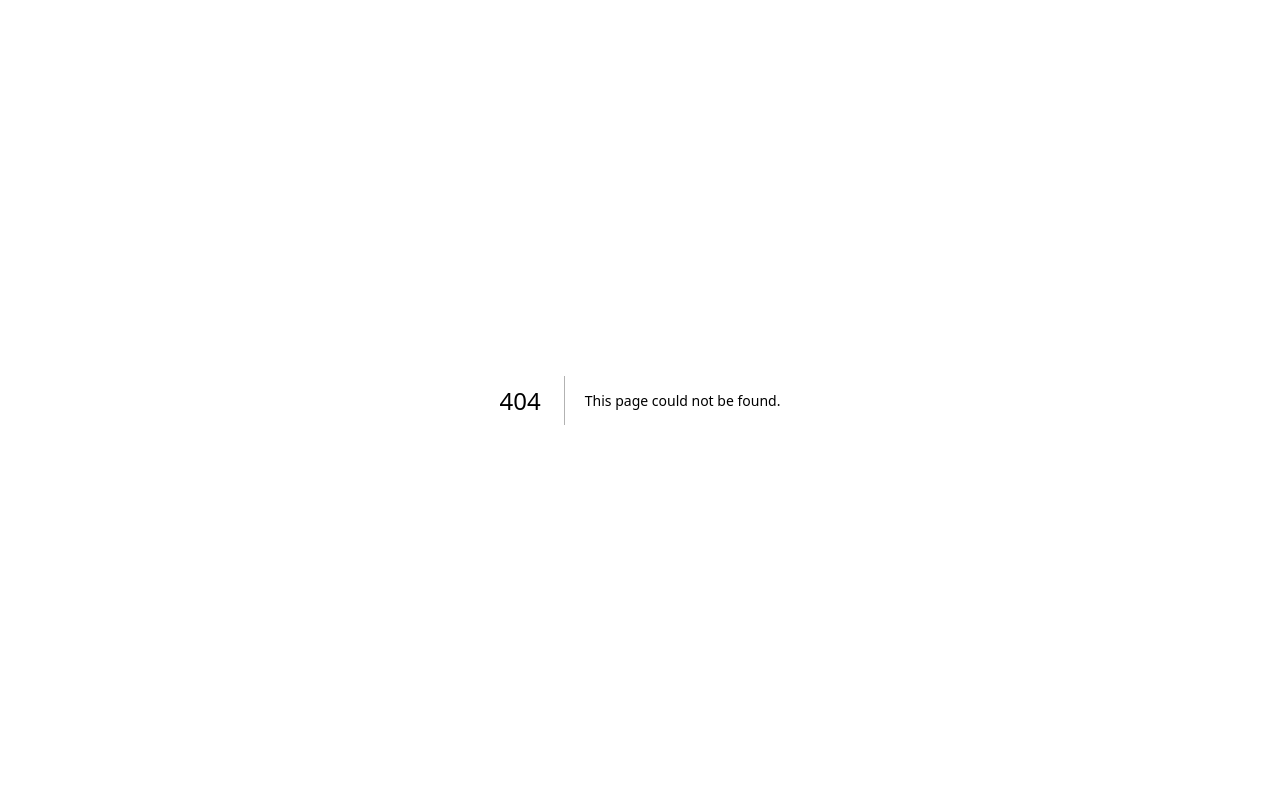
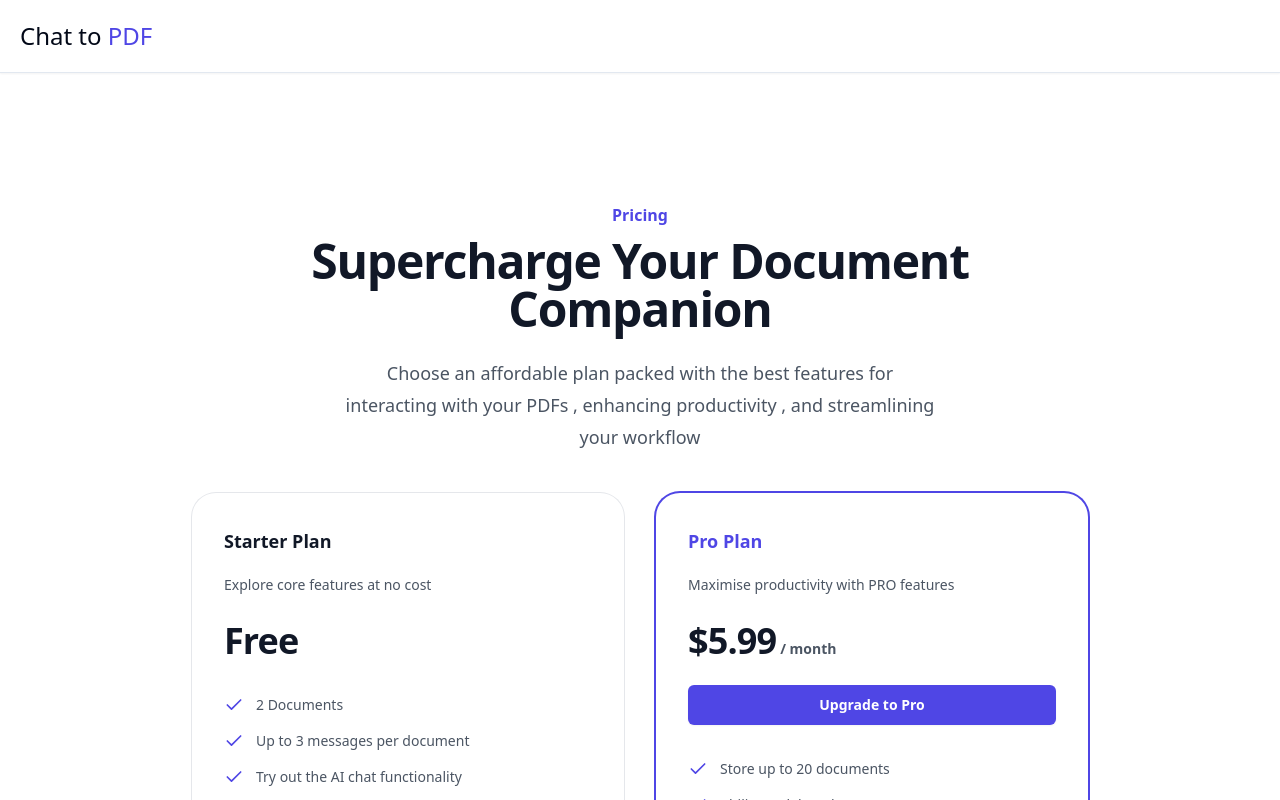
Before and after one commit to smartinuk88/chat-with-pdf, a Next.js app: page /dashboard/upgrade in a window 1280 px wide. Before the commit this address had no page. Built offline with nearby package versions, Linux system fonts and the light colour scheme; no server answers.

Commit message:
Build pricing page

```diff
--- /dev/null
+++ b/app/dashboard/upgrade/page.tsx
@@ -0,0 +1,115 @@
+"use client";
+
+import { Button } from "@/components/ui/button";
+import { CheckIcon } from "lucide-react";
+
+function PricingPage() {
+  return (
+    <div>
+      <div className="py-24 sm:py-32">
+        <div className="max-w-4xl mx-auto text-center">
+          <h2 className="text-base font-semibold leading-7 text-indigo-600">
+            Pricing
+          </h2>
+          <p className="mt-2 text-4xl font-bold tracking-tight text-gray-900 sm:text-5xl">
+            Supercharge Your Document Companion
+          </p>
+        </div>
+
+        <p className="mx-auto mt-6 max-w-2xl px-10 text-center text-lg leading-8 text-gray-600">
+          Choose an affordable plan packed with the best features for
+          interacting with your PDFs , enhancing productivity , and streamlining
+          your workflow
+        </p>
+
+        <div className="max-w-md mx-auto mt-10 grid grid-cols-1 md:grid-cols-2 md:max-w-2xl gap-8 lg:max-w-4xl">
+          {/* FREE */}
+          <div className="ring-1 ring-gray-200 p-8 h-fit pb-12 rounded-3xl">
+            <h3 className="text-lg font-semibold leading-8 text-gray-900">
+              Starter Plan
+            </h3>
+            <p className="mt-4 text-sm leading-6 text-gray-600">
+              Explore core features at no cost
+            </p>
+            <p className="mt-6 flex items-baseline gap-x-1">
+              <span className="text-4xl font-bold tracking-tight text-gray-900">
+                Free
+              </span>
+            </p>
+            <ul
+              role="list"
+              className="mt-8 space-y-3 text-sm leading-6 text-gray-600"
+            >
+              <li className="flex gap-x-3">
+                <CheckIcon className="h-6 w-5 flex-none text-indigo-600" /> 2
+                Documents
+              </li>
+              <li className="flex gap-x-3">
+                <CheckIcon className="h-6 w-5 flex-none text-indigo-600" /> Up
+                to 3 messages per document
+              </li>
+              <li className="flex gap-x-3">
+                <CheckIcon className="h-6 w-5 flex-none text-indigo-600" /> Try
+                out the AI chat functionality
+              </li>
+            </ul>
+          </div>
+
+          {/* PRO */}
+          <div className="ring-2 ring-indigo-600 p-8 rounded-3xl">
+            <h3 className="text-lg font-semibold leading-8 text-indigo-600">
+              Pro Plan
+            </h3>
+            <p className="mt-4 text-sm leading-6 text-gray-600">
+              Maximise productivity with PRO features
+            </p>
+            <p className="mt-6 flex items-baseline gap-x-1">
+              <span className="text-4xl font-bold tracking-tight text-gray-900">
+                $5.99
+              </span>
+              <span className="text-sm font-semibold leading-6 text-gray-600">
+                {" "}
+                / month
+              </span>
+            </p>
+
+            <Button className="bg-indigo-600 w-full text-white shadow-sm hover:bg-indigo-500 mt-6 block rounded-md px-3 py-2 text-center text-sm font-semibold leading-6 focus-visible:outline focus-visible:outline-2 focus-visible:outline-offset-2 focus-visible:outline-indigo-600">
+              Upgrade to Pro
+            </Button>
+
+            <ul
+              role="list"
+              className="mt-8 space-y-3 text-sm leading-6 text-gray-600"
+            >
+              <li className="flex gap-x-3">
+                <CheckIcon className="h-6 w-5 flex-none text-indigo-600" />{" "}
+                Store up to 20 documents
+              </li>
+              <li className="flex gap-x-3">
+                <CheckIcon className="h-6 w-5 flex-none text-indigo-600" />{" "}
+                Ability to delete documents
+              </li>
+              <li className="flex gap-x-3">
+                <CheckIcon className="h-6 w-5 flex-none text-indigo-600" /> Up
+                to 100 messages per document
+              </li>
+              <li className="flex gap-x-3">
+                <CheckIcon className="h-6 w-5 flex-none text-indigo-600" /> Full
+                power AI chat functionality with memory recall
+              </li>
+              <li className="flex gap-x-3">
+                <CheckIcon className="h-6 w-5 flex-none text-indigo-600" />{" "}
+                Advanced analytics
+              </li>
+              <li className="flex gap-x-3">
+                <CheckIcon className="h-6 w-5 flex-none text-indigo-600" />{" "}
+                24-hour support response time
+              </li>
+            </ul>
+          </div>
+        </div>
+      </div>
+    </div>
+  );
+}
+export default PricingPage;
--- a/components/FileUploader.tsx
+++ b/components/FileUploader.tsx
@@ -22,13 +22,16 @@ function FileUploader() {
     }
   }, [fileId, router]);
 
-  const onDrop = useCallback(async (acceptedFiles: File[]) => {
-    const file = acceptedFiles[0];
-    if (file) {
-      await handleUpload(file);
-    } else {
-    }
-  }, []);
+  const onDrop = useCallback(
+    async (acceptedFiles: File[]) => {
+      const file = acceptedFiles[0];
+      if (file) {
+        await handleUpload(file);
+      } else {
+      }
+    },
+    [handleUpload]
+  );
 
   const statusIcons: {
     [key in StatusText]: JSX.Element;
```
